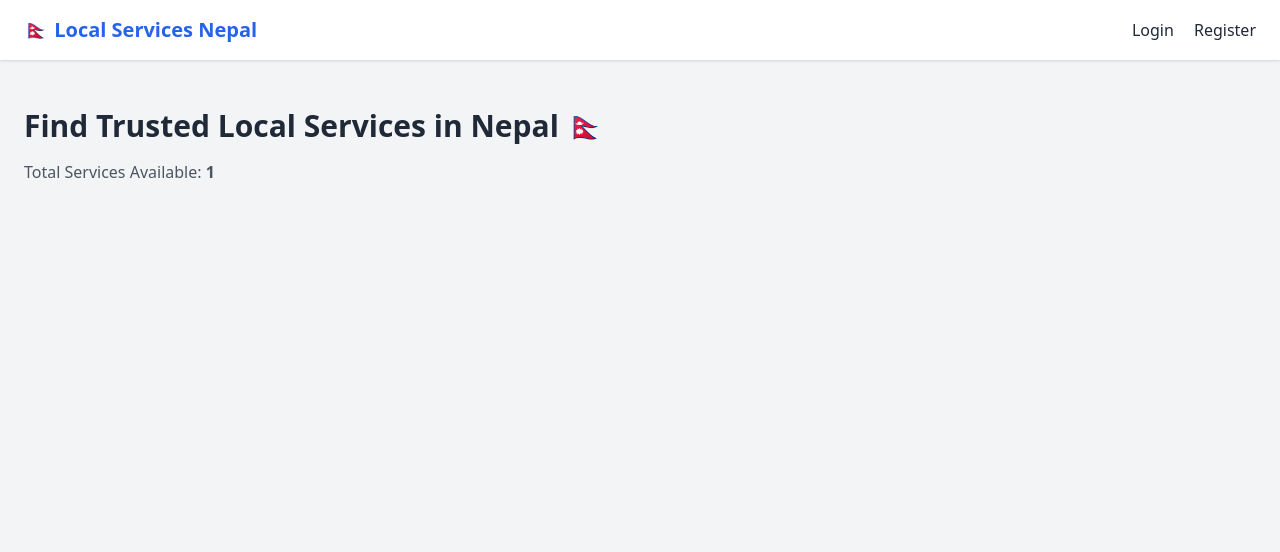
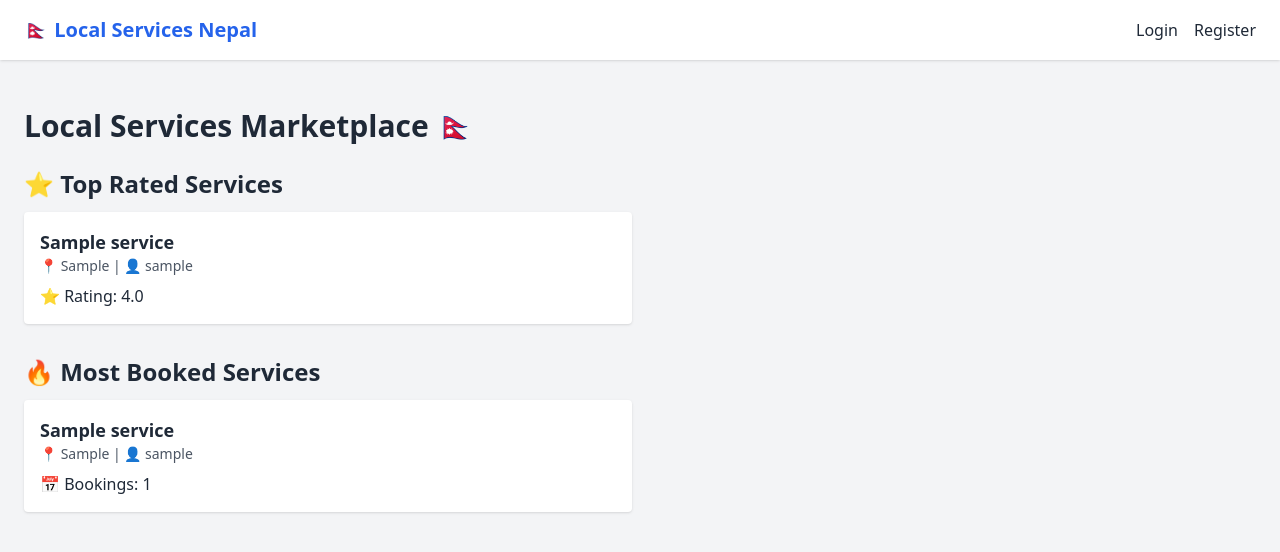
Before and after one commit to dhakalsameer/djagno_local_services, a Django app: page / in a window 1280 px wide. Shown: the top 552 px of the page. Run offline with Django 5.2, Linux system fonts and the light colour scheme; tables that the repository leaves empty hold one stand-in row (values such as "Sample post"); some libraries are stand-ins or nearby versions.

Commit message:
updated views.py in the core app

```diff
--- a/core/urls.py
+++ b/core/urls.py
@@ -8,5 +8,13 @@ urlpatterns = [
     path('<int:pk>/edit/', service_update, name='service_update'),
     path('<int:pk>/delete/', service_delete, name='service_delete'),
     path('service/<int:pk>/book/', book_service, name='book_service'),
+    path('service/<int:pk>/', service_detail, name='service_detail'),
+    path('dashboard/provider/', provider_dashboard, name='provider_dashboard'),
+
 
 ]
+
+
+urlpatterns += [
+    path('service/<int:pk>/book/', book_service, name='book_service'),
+]
--- a/core/views.py
+++ b/core/views.py
@@ -7,6 +7,7 @@ from django.db.models import Q
 from django.db.models import Count
 from django.db.models import Avg, Count
 from .models import Service, Booking
+from datetime import date
 
 
 
@@ -77,6 +78,15 @@ def book_service(request, pk):
     return render(request, 'booking/book.html', {'service': service})
 
 
+def service_detail(request, pk):
+    service = get_object_or_404(Service, pk=pk, is_active=True)
+
+    return render(request, 'services/detail.html', {
+        'service': service
+    })
+
+
+
 def home(request):
     total_services = Service.objects.filter(is_active=True).count()
 
@@ -97,3 +107,74 @@ def home(request):
         'top_services': top_services,
         'most_booked': most_booked,
     })
+
+
+
+@login_required
+def book_service(request, pk):
+    service = get_object_or_404(Service, pk=pk)
+
+    error = None
+
+    if request.method == 'POST':
+        booking_date = request.POST['date']
+        start_time = request.POST['start']
+        end_time = request.POST['end']
+
+        exists = Booking.objects.filter(
+            service=service,
+            booking_date=booking_date,
+            start_time=start_time,
+            status__in=['pending', 'accepted']
+        ).exists()
+
+        if exists:
+            error = "This time slot is already booked."
+        else:
+            Booking.objects.create(
+                customer=request.user,
+                service=service,
+                booking_date=booking_date,
+                start_time=start_time,
+                end_time=end_time
+            )
+            return redirect('service_detail', pk=service.id)
+
+    return render(request, 'booking/book.html', {
+        'service': service,
+        'today': date.today(),
+        'error': error
+    })
+
+
+
+
+@login_required
+def provider_dashboard(request):
+    if request.user.profile.role != 'provider':
+        return redirect('home')
+
+    services = Service.objects.filter(provider=request.user)
+    bookings = Booking.objects.filter(
+        service__provider=request.user
+    ).order_by('-created_at')
+
+    return render(request, 'dashboard/provider.html', {
+        'services': services,
+        'bookings': bookings
+    })
+
+
+@login_required
+def update_booking_status(request, booking_id, status):
+    booking = get_object_or_404(
+        Booking,
+        id=booking_id,
+        service__provider=request.user
+    )
+
+    if status in ['accepted', 'cancelled']:
+        booking.status = status
+        booking.save()
+
+    return redirect('provider_dashboard')
--- a/templates/base.html
+++ b/templates/base.html
@@ -1,19 +1,15 @@
-<!DOCTYPE html>
+<!doctype html>
 <html lang="en">
-<head>
-    <meta charset="UTF-8">
+  <head>
+    <meta charset="UTF-8" />
     <title>Local Services Nepal</title>
 
     <!-- Tailwind CDN -->
     <script src="https://cdn.tailwindcss.com"></script>
-</head>
-<body class="bg-gray-100 text-gray-800">
-
+  </head>
+  <body class="bg-gray-100 text-gray-800">
     {% include "includes/navbar.html" %}
 
-    <main class="max-w-7xl mx-auto p-6">
-        {% block content %}{% endblock %}
-    </main>
-
-</body>
+    <main class="max-w-7xl mx-auto p-6">{% block content %}{% endblock %}</main>
+  </body>
 </html>
--- a/templates/home.html
+++ b/templates/home.html
@@ -1,13 +1,39 @@
-{% extends "base.html" %}
+{% extends "base.html" %} {% block content %}
 
-{% block content %}
+<h1 class="text-3xl font-bold mb-6">Local Services Marketplace 🇳🇵</h1>
 
-<h1 class="text-3xl font-bold mb-4">
-  Find Trusted Local Services in Nepal 🇳🇵
-</h1>
+<!-- Top Services -->
+<h2 class="text-2xl font-semibold mb-3">⭐ Top Rated Services</h2>
 
-<p class="mb-6 text-gray-600">
-  Total Services Available: <strong>{{ total_services }}</strong>
-</p>
+<div class="grid md:grid-cols-2 gap-4 mb-8">
+  {% for service in top_services %}
+  <div class="bg-white p-4 rounded shadow">
+    <h3 class="font-bold text-lg">{{ service.title }}</h3>
+    <p class="text-sm text-gray-600">
+      📍 {{ service.location }} | 👤 {{ service.provider.username }}
+    </p>
+    <p class="mt-2">
+      ⭐ Rating: {{ service.avg_rating|default:"No ratings yet" }}
+    </p>
+  </div>
+  {% empty %}
+  <p>No services yet.</p>
+  {% endfor %}
+</div>
 
+<h2 class="text-2xl font-semibold mb-3">🔥 Most Booked Services</h2>
+
+<div class="grid md:grid-cols-2 gap-4">
+  {% for service in most_booked %}
+  <div class="bg-white p-4 rounded shadow">
+    <h3 class="font-bold text-lg">{{ service.title }}</h3>
+    <p class="text-sm text-gray-600">
+      📍 {{ service.location }} | 👤 {{ service.provider.username }}
+    </p>
+    <p class="mt-2">📅 Bookings: {{ service.total_bookings }}</p>
+  </div>
+  {% empty %}
+  <p>No bookings yet.</p>
+  {% endfor %}
+</div>
 {% endblock %}
--- a/templates/includes/navbar.html
+++ b/templates/includes/navbar.html
@@ -1,24 +1,29 @@
 <nav class="bg-white shadow mb-6">
   <div class="max-w-7xl mx-auto px-6 py-4 flex justify-between items-center">
-
+    <!-- Logo -->
     <a href="/" class="text-xl font-bold text-blue-600">
       🇳🇵 Local Services Nepal
     </a>
 
-    <div class="space-x-4">
+    <!-- Right Side -->
+    <div class="space-x-4 flex items-center">
       {% if user.is_authenticated %}
-        <span class="text-sm text-gray-600">
-          Hello, {{ user.username }}
-        </span>
+      <span class="text-sm text-gray-600"> Hello, {{ user.username }} </span>
 
-        <a href="/logout/" class="text-red-500 hover:underline">
-          Logout
-        </a>
+      {% if user.profile.role == 'provider' %}
+      <a href="{% url 'provider_dashboard' %}" class="hover:underline">
+        Dashboard
+      </a>
+      {% endif %}
+
+      <a href="{% url 'logout' %}" class="text-red-500 hover:underline">
+        Logout
+      </a>
+
       {% else %}
-        <a href="/login/" class="hover:underline">Login</a>
-        <a href="/register/" class="hover:underline">Register</a>
+      <a href="{% url 'login' %}" class="hover:underline"> Login </a>
+      <a href="{% url 'register' %}" class="hover:underline"> Register </a>
       {% endif %}
     </div>
-
   </div>
 </nav>
```
Also changed, not shown: templates/booking/book.html (added, +32 -0 lines), templates/dashboard/provider.html (added, +30 -0 lines), templates/services/detail.html (added, +24 -0 lines).
